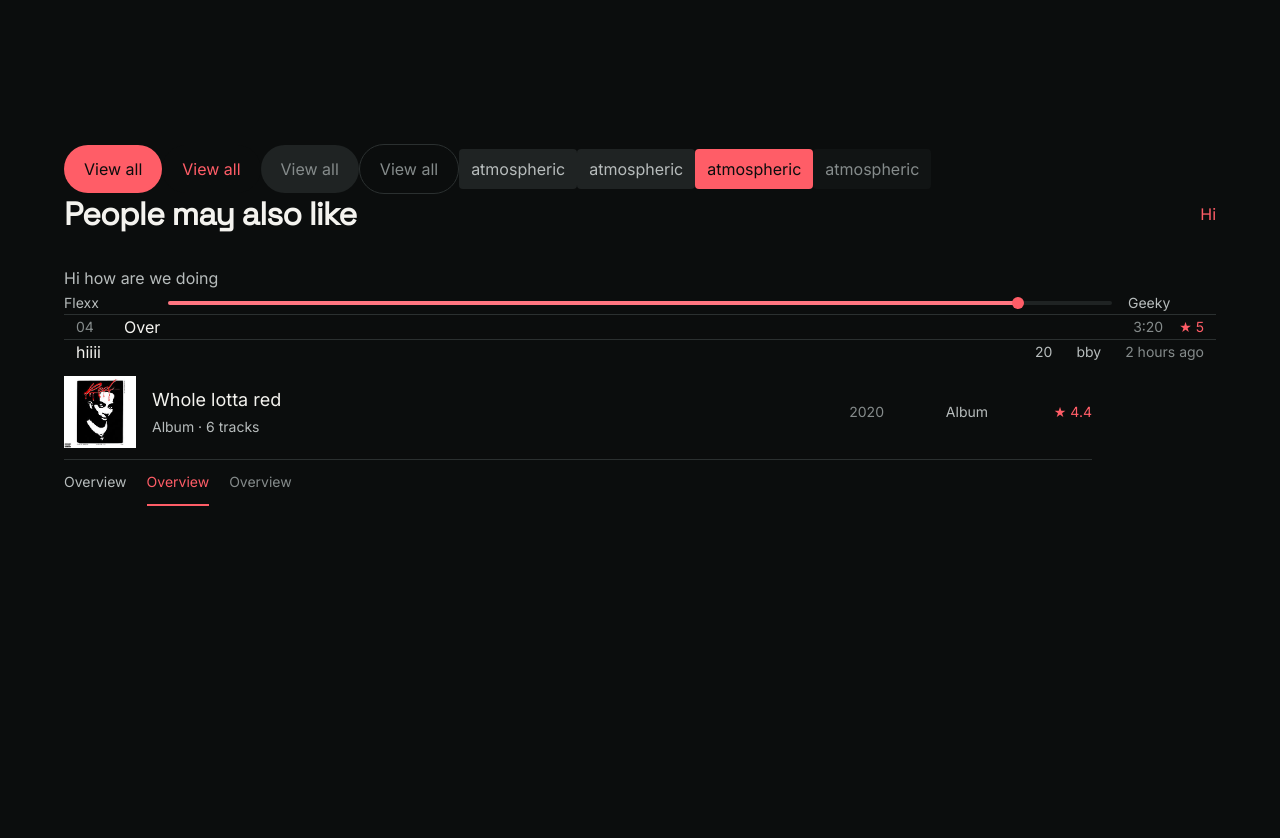
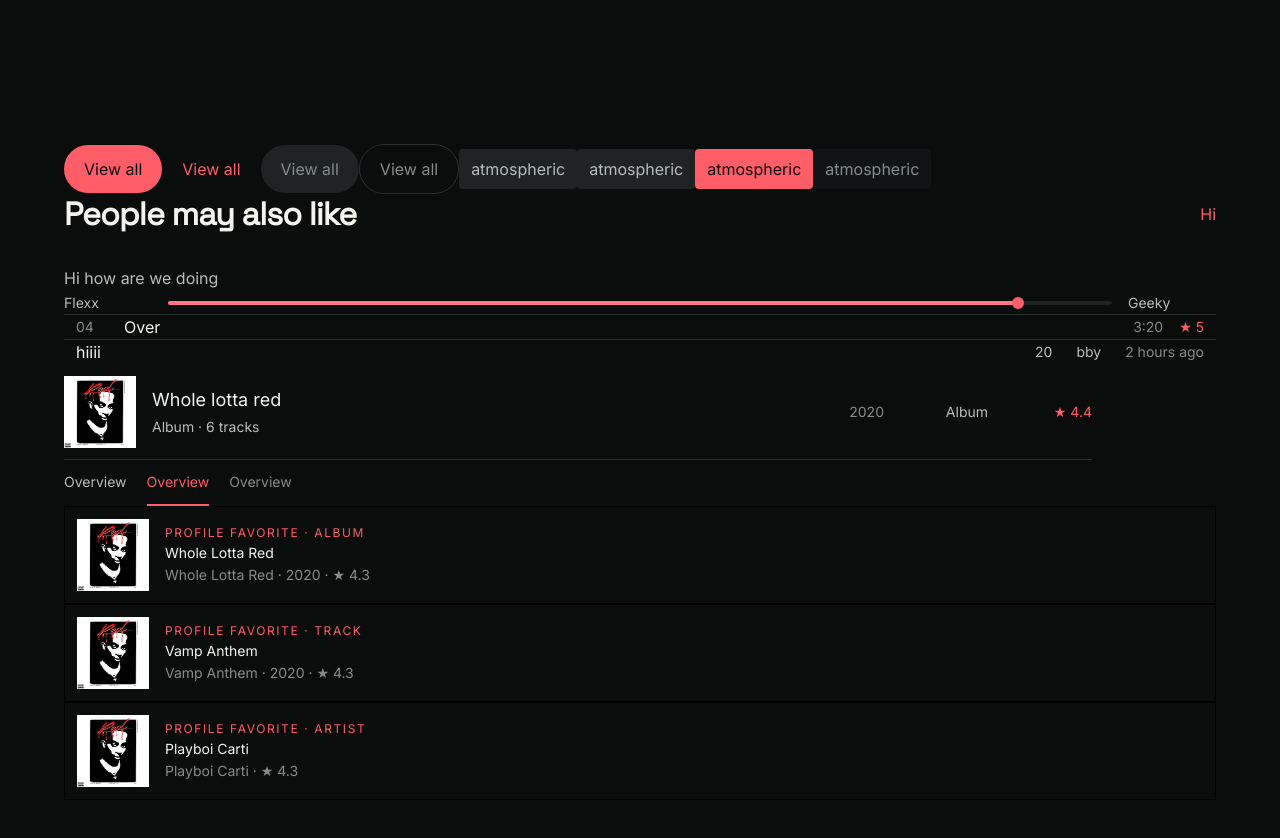
Before and after one commit to holydynamited/tunecursion, a React (Vite) app in the folder client/: page / in a window 1280 px wide. Shown: the top 838 px of the page. Before the commit the page ends 800 px from the top, so only its background shows below. Built offline with nearby package versions, Linux system fonts and the light colour scheme.

Commit message:
feat: add reusable profile favorite component

```diff
--- a/client/src/app/App.tsx
+++ b/client/src/app/App.tsx
@@ -9,6 +9,7 @@
 
 
 import wlr from '../assets/wlr.jpg'
+import ProfileFavorite from "../shared/ui/ProfileFavorite/ProfileFavorite"
 
 
 function App() {
@@ -69,6 +70,10 @@
       <ProfileTab text="Overview" disabled/>
       </div>
 
+      <ProfileFavorite type='album' photoSrc={wlr} name="Whole Lotta Red" rating={4.3} year="2020"  />
+      <ProfileFavorite type='track' photoSrc={wlr} name="Vamp Anthem" rating={4.3} year="2020"   />
+      <ProfileFavorite type='artist' photoSrc={wlr} name="Playboi Carti" rating={4.3}   />
+
 
     </div>
 
--- /dev/null
+++ b/client/src/shared/ui/ProfileFavorite/ProfileFavorite.tsx
@@ -0,0 +1,124 @@
+type FavoriteMedia = 'album' | 'track'
+
+type AlbumTrackProps = {
+  type: FavoriteMedia
+  name: string
+  photoSrc: string
+  year: string
+  rating: number
+}
+
+type ArtistProps = {
+  type: 'artist'
+  name: string
+  photoSrc: string
+  rating: number
+}
+
+type Props = ArtistProps | AlbumTrackProps
+
+export default function ProfileFavorite(props: Props) {
+  const { type, name, photoSrc, rating } = props
+
+  if (type === 'artist') {
+    return (
+      <div
+        className="
+          inline-flex
+          w-full
+          items-center
+          gap-tc-16
+          rounded-tc-4
+          border
+          border-border-default
+          bg-bg-elevated
+          py-tc-12
+          pl-tc-12
+          pr-tc-16
+        "
+      >
+        <img
+          src={photoSrc}
+          alt="Favorite photo"
+          className="h-[72px] w-[72px] shrink-0 rounded-tc-4 object-cover"
+        />
+
+        <div className="flex min-w-0 flex-1 flex-col items-start gap-[2px] overflow-hidden">
+          <span
+            className="
+              text-tc-12
+              font-medium
+              uppercase
+              leading-tc-16
+              tracking-[1.6px]
+              text-accent
+            "
+          >
+            PROFILE FAVORITE · {type[0].toUpperCase() + type.slice(1)}
+          </span>
+
+          <span className="truncate text-tc-14 font-medium leading-tc-20 text-text-primary">
+            {name}
+          </span>
+
+          <span className="truncate text-tc-14 font-normal leading-tc-20 text-text-muted">
+            {name} · ★ {rating}
+          </span>
+        </div>
+      </div>
+    )
+  }
+
+  if (type === 'album' || type === 'track') {
+    const { year } = props
+
+    return (
+      <div
+        className="
+          inline-flex
+          w-full
+          items-center
+          gap-tc-16
+          rounded-tc-4
+          border
+          border-border-default
+          bg-bg-elevated
+          py-tc-12
+          pl-tc-12
+          pr-tc-16
+        "
+      >
+        <img
+          src={photoSrc}
+          alt="Favorite photo"
+          className="h-[72px] w-[72px] shrink-0 rounded-tc-4 object-cover"
+        />
+
+        <div className="flex min-w-0 flex-1 flex-col items-start gap-[2px] overflow-hidden">
+          <span
+            className="
+              text-tc-12
+              font-medium
+              uppercase
+              leading-tc-16
+              tracking-[1.6px]
+              text-accent
+            "
+          >
+            PROFILE FAVORITE · {type[0].toUpperCase() + type.slice(1)}
+          </span>
+
+          <span className="truncate text-tc-14 font-medium leading-tc-20 text-text-primary">
+            {name}
+          </span>
+
+          <span className="truncate text-tc-14 font-normal leading-tc-20 text-text-muted">
+            {name} · {year} · ★ {rating}
+          </span>
+        </div>
+      </div>
+    )
+  }
+
+  return null
+}
```
